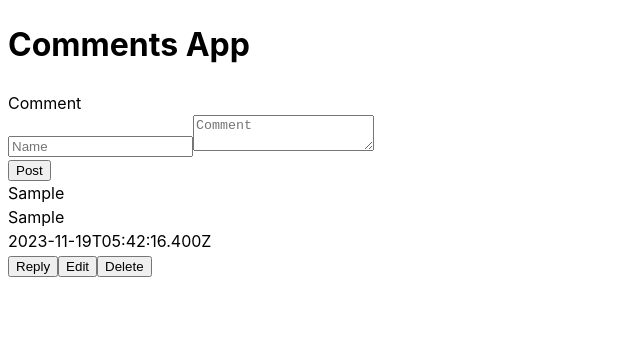
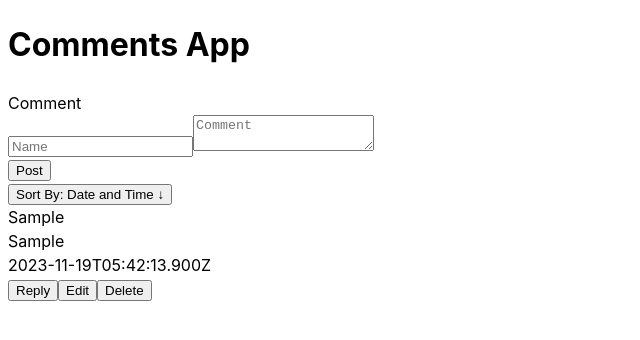
Before and after one commit to Jayasurya-Seetharaman/comments-app, a React (Vite) app: page / in a window 1280 px wide. Both pictures are taken after typing "Sample", "Sample" into the empty fields and a click on the button "Post". Shown: the top 340 px of the page, without its empty margins (0-640 px from the left). Built offline with nearby package versions, Linux system fonts and the light colour scheme.

Commit message:
Sorting Added - sort function created & moved inside utils - sortBy prop introduced to the store - Fixed key issue in Posts

```diff
--- a/src/App.tsx
+++ b/src/App.tsx
@@ -1,20 +1,26 @@
 import PostForm from "./components/PostForm";
 import Posts from "./components/Posts";
 import { appStore } from "./stores/appStore";
+import { sortPostsByTimestamp } from "./utils";
 
 function App() {
-  const { addPost, posts } = appStore();
-  posts.map((post) => {
-    console.log("post", post);
-    post.replies?.map((reply) => {
-      console.log("reply", reply);
-    });
-  });
+  const { addPost, posts, sortBy, setSortBy } = appStore();
+  const sortedPosts = sortPostsByTimestamp(posts, sortBy);
   return (
     <>
       <h1>Comments App</h1>
       <PostForm headerText="Comment" onSubmit={addPost} />
-      <Posts type="comment" data={posts} />
+      <div className="max-w-[600px] m-auto text-right">
+        <button
+          onClick={() =>
+            sortBy === "asc" ? setSortBy("desc") : setSortBy("asc")
+          }
+        >
+          Sort By: Date and Time{" "}
+          {sortBy === "asc" ? <span>{"\u2193"}</span> : <span>{"\u2191"}</span>}
+        </button>
+      </div>
+      <Posts type="comment" data={sortedPosts} />
     </>
   );
 }
--- a/src/components/Posts.tsx
+++ b/src/components/Posts.tsx
@@ -2,6 +2,7 @@ import { useState } from "react";
 import { CommonProps, PostProps } from "../types";
 import PostForm from "./PostForm";
 import { appStore } from "../stores/appStore";
+import React from "react";
 
 /* check if we can use discriminated unions to make this component more generic */
 // type CommentPostProps = {
@@ -54,9 +55,10 @@ export default function Posts(props: PostsProps) {
   return (
     <div className="px-4 py-2 max-w-[600px] m-auto flex flex-col border border-[#EFEFEF] rounded-sm">
       {data.map((post) => {
+        console.log("post.id", post.id);
         return (
-          <>
-            <div key={post.id}>
+          <React.Fragment key={post.id}>
+            <div>
               <div>{post.name}</div>
               <div>{post.message}</div>
               <div>{post.timestamp}</div>
@@ -100,7 +102,7 @@ export default function Posts(props: PostsProps) {
             {post.replies && post.replies.length > 0 && (
               <Posts type="reply" data={post.replies} postId={post.id} />
             )}
-          </>
+          </React.Fragment>
         );
       })}
     </div>
--- a/src/stores/appStore.ts
+++ b/src/stores/appStore.ts
@@ -4,7 +4,9 @@ import { AppStore } from '../types';
 
 export const appStore = create<AppStore>()(
     persist((set, get) => ({
+        sortBy: 'asc',
         posts: [],
+        setSortBy: (sortBy) => set({ sortBy }),
         addPost: (post) => set({ posts: [...get().posts, post] }),
         addReply: (reply, postId) => set({
             posts: get().posts.map((post) => {
--- a/src/types/index.ts
+++ b/src/types/index.ts
@@ -10,6 +10,7 @@ export type PostProps = CommonProps & {
 };
 
 export type AppStore = {
+    sortBy: 'asc' | 'desc';
     posts: PostProps[];
     addPost: (post: PostProps) => void;
     addReply: (reply: CommonProps, postId: string) => void;
@@ -17,4 +18,5 @@ export type AppStore = {
     editReply: (reply: CommonProps, replyId: string, postId: string) => void;
     deletePost: (postId: string) => void;
     deleteReply: (replyId: string, postId: string) => void;
+    setSortBy: (sortBy: 'asc' | 'desc') => void;
 };
--- /dev/null
+++ b/src/utils/index.ts
@@ -0,0 +1,21 @@
+import { PostProps } from "../types";
+
+export function sortPostsByTimestamp(
+    posts: PostProps[],
+    sorBy: "asc" | "desc" = "asc"
+  ) {
+    return posts
+      .sort((a, b) => {
+        const dateA = new Date(a.timestamp);
+        const dateB = new Date(b.timestamp);
+        return sorBy === "asc"
+          ? dateA.getTime() - dateB.getTime()
+          : dateB.getTime() - dateA.getTime();
+      })
+      .map((post) => {
+        if (post.replies) {
+          post.replies = sortPostsByTimestamp(post.replies, sorBy);
+        }
+        return post;
+      });
+  }
```
